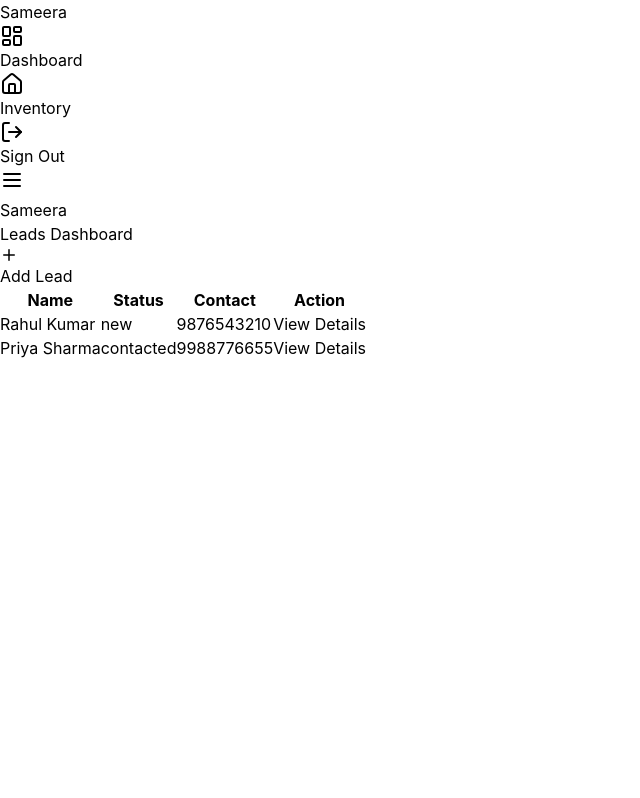
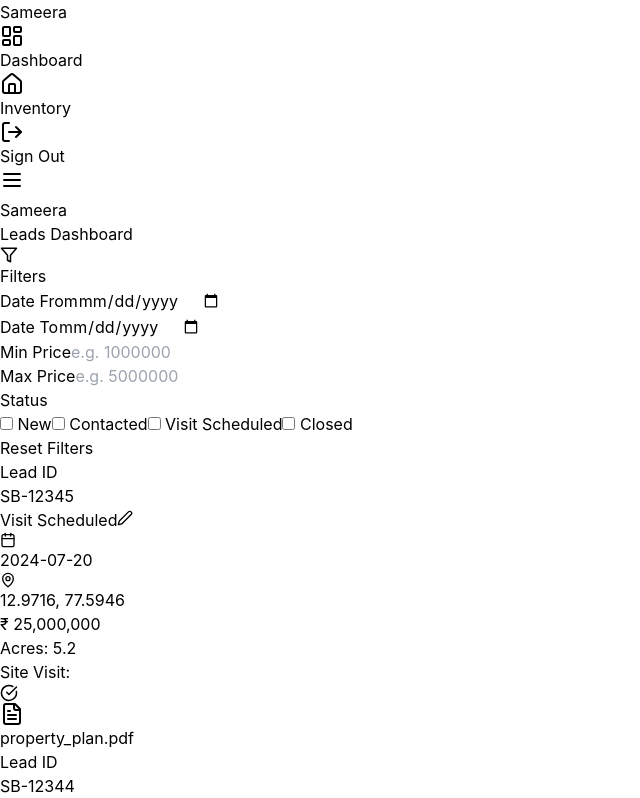
Before and after one commit to sammetauniverse/sameera-broker-frontend, a React (Vite) app: page /leads in a window 1280 px wide. Shown: the top 798 px of the page, without its empty margins (0-640 px from the left). Built offline with nearby package versions, Linux system fonts and the light colour scheme; sample sign-in values are in the browser's storage.

Commit message:
Match UI exactly to provided screenshots

```diff
--- a/src/components/AddLeadModal.jsx
+++ b/src/components/AddLeadModal.jsx
@@ -1,117 +1,154 @@
 import { useState } from 'react';
-import { X, Save } from 'lucide-react';
+import { X, Upload, Calendar } from 'lucide-react';
 
 export default function AddLeadModal({ isOpen, onClose, onSave }) {
   const [formData, setFormData] = useState({
-    name: '',
-    phone: '',
-    email: '',
-    location: '',
-    status: 'new'
+    date: new Date().toISOString().split('T')[0],
+    status: 'New',
+    lat: '',
+    lng: '',
+    acres: '',
+    price: '',
+    visitScheduled: false
   });
 
   if (!isOpen) return null;
 
   const handleSubmit = (e) => {
     e.preventDefault();
-    // Create a simulated lead object
-    const newLead = {
-      id: Date.now(), // Generate a unique fake ID
-      ...formData
-    };
-    onSave(newLead); // Send data back to parent
+    onSave({ id: Date.now(), ...formData });
     onClose();
-    setFormData({ name: '', phone: '', email: '', location: '', status: 'new' }); // Reset form
   };
 
   return (
-    <div className="fixed inset-0 bg-black/50 flex items-center justify-center z-50 backdrop-blur-sm">
-      <div className="bg-white rounded-2xl w-full max-w-lg mx-4 shadow-2xl animate-in fade-in zoom-in duration-200">
+    <div className="fixed inset-0 bg-black/40 flex items-center justify-center z-50 backdrop-blur-sm p-4">
+      <div className="bg-white rounded-2xl w-full max-w-3xl shadow-2xl animate-in zoom-in-95 duration-200">
+
+        {/* Header */}
         <div className="flex justify-between items-center p-6 border-b border-gray-100">
-          <h2 className="text-xl font-bold text-gray-900">Add New Lead</h2>
-          <button onClick={onClose} className="text-gray-400 hover:text-gray-600 transition-colors">
+          <h2 className="text-xl font-bold text-gray-900">Submit New Lead</h2>
+          <button onClick={onClose} className="text-gray-400 hover:text-gray-600">
             <X size={24} />
           </button>
         </div>
 
-        <form onSubmit={handleSubmit} className="p-6 space-y-4">
-          <div className="grid grid-cols-2 gap-4">
+        <form onSubmit={handleSubmit} className="p-8">
+          <div className="grid grid-cols-1 md:grid-cols-2 gap-6 mb-6">
+            {/* Date */}
             <div>
-              <label className="block text-sm font-medium text-gray-700 mb-1">Full Name</label>
+              <label className="block text-xs font-bold text-gray-500 uppercase mb-1">Date</label>
+              <div className="relative">
+                <input
+                  type="date"
+                  className="w-full px-4 py-2.5 border border-gray-200 rounded-lg focus:ring-2 focus:ring-indigo-500 focus:outline-none text-gray-700"
+                  value={formData.date}
+                  onChange={e => setFormData({...formData, date: e.target.value})}
+                />
+                <Calendar className="absolute right-3 top-2.5 text-gray-400 pointer-events-none" size={18} />
+              </div>
+            </div>
+
+            {/* Status */}
+            <div>
+              <label className="block text-xs font-bold text-gray-500 uppercase mb-1">Status</label>
+              <select
+                className="w-full px-4 py-2.5 border border-gray-200 rounded-lg focus:ring-2 focus:ring-indigo-500 focus:outline-none bg-white text-gray-700"
+                value={formData.status}
+                onChange={e => setFormData({...formData, status: e.target.value})}
+              >
+                <option>New</option>
+                <option>Contacted</option>
+                <option>Visit Scheduled</option>
+                <option>Closed</option>
+              </select>
+            </div>
+
+            {/* Location Lat */}
+            <div>
+              <label className="block text-xs font-bold text-gray-500 uppercase mb-1">Location Latitude</label>
               <input
-                required
-                className="w-full px-4 py-2 border border-gray-200 rounded-lg focus:ring-2 focus:ring-indigo-500 focus:outline-none"
-                value={formData.name}
-                onChange={e => setFormData({...formData, name: e.target.value})}
-                placeholder="Enter name"
+                type="text"
+                placeholder="e.g., 12.9716"
+                className="w-full px-4 py-2.5 border border-gray-200 rounded-lg focus:ring-2 focus:ring-indigo-500 focus:outline-none"
+                value={formData.lat}
+                onChange={e => setFormData({...formData, lat: e.target.value})}
               />
             </div>
+
+            {/* Location Lng */}
             <div>
-              <label className="block text-sm font-medium text-gray-700 mb-1">Phone</label>
+              <label className="block text-xs font-bold text-gray-500 uppercase mb-1">Location Longitude</label>
               <input
-                required
-                className="w-full px-4 py-2 border border-gray-200 rounded-lg focus:ring-2 focus:ring-indigo-500 focus:outline-none"
-                value={formData.phone}
-                onChange={e => setFormData({...formData, phone: e.target.value})}
-                placeholder="98765..."
+                type="text"
+                placeholder="e.g., 77.5946"
+                className="w-full px-4 py-2.5 border border-gray-200 rounded-lg focus:ring-2 focus:ring-indigo-500 focus:outline-none"
+                value={formData.lng}
+                onChange={e => setFormData({...formData, lng: e.target.value})}
+              />
+            </div>
+
+            {/* Acres */}
+            <div>
+              <label className="block text-xs font-bold text-gray-500 uppercase mb-1">Land (Acres)</label>
+              <input
+                type="number"
+                placeholder="e.g., 5.2"
+                className="w-full px-4 py-2.5 border border-gray-200 rounded-lg focus:ring-2 focus:ring-indigo-500 focus:outline-none"
+                value={formData.acres}
+                onChange={e => setFormData({...formData, acres: e.target.value})}
+              />
+            </div>
+
+            {/* Price */}
+            <div>
+              <label className="block text-xs font-bold text-gray-500 uppercase mb-1">Price (INR)</label>
+              <input
+                type="number"
+                placeholder="e.g., 25000000"
+                className="w-full px-4 py-2.5 border border-gray-200 rounded-lg focus:ring-2 focus:ring-indigo-500 focus:outline-none"
+                value={formData.price}
+                onChange={e => setFormData({...formData, price: e.target.value})}
               />
             </div>
           </div>
 
-          <div>
-            <label className="block text-sm font-medium text-gray-700 mb-1">Email</label>
+          {/* Checkbox */}
+          <div className="mb-8 flex items-center gap-2">
             <input
-              type="email"
-              className="w-full px-4 py-2 border border-gray-200 rounded-lg focus:ring-2 focus:ring-indigo-500 focus:outline-none"
-              value={formData.email}
-              onChange={e => setFormData({...formData, email: e.target.value})}
-              placeholder="client@example.com"
+              type="checkbox"
+              id="siteVisit"
+              className="w-4 h-4 text-indigo-600 rounded border-gray-300 focus:ring-indigo-500"
+              checked={formData.visitScheduled}
+              onChange={e => setFormData({...formData, visitScheduled: e.target.checked})}
             />
+            <label htmlFor="siteVisit" className="text-sm text-gray-700">Site Visit Scheduled</label>
           </div>
 
-          <div className="grid grid-cols-2 gap-4">
-            <div>
-              <label className="block text-sm font-medium text-gray-700 mb-1">Location</label>
-              <select
-                required
-                className="w-full px-4 py-2 border border-gray-200 rounded-lg focus:ring-2 focus:ring-indigo-500 focus:outline-none"
-                value={formData.location}
-                onChange={e => setFormData({...formData, location: e.target.value})}
-              >
-                <option value="">Select City</option>
-                <option value="Bangalore">Bangalore</option>
-                <option value="Chennai">Chennai</option>
-                <option value="Mumbai">Mumbai</option>
-                <option value="Hyderabad">Hyderabad</option>
-              </select>
-            </div>
-            <div>
-              <label className="block text-sm font-medium text-gray-700 mb-1">Status</label>
-              <select
-                className="w-full px-4 py-2 border border-gray-200 rounded-lg focus:ring-2 focus:ring-indigo-500 focus:outline-none"
-                value={formData.status}
-                onChange={e => setFormData({...formData, status: e.target.value})}
-              >
-                <option value="new">New</option>
-                <option value="contacted">Contacted</option>
-                <option value="closed">Closed</option>
-              </select>
+          {/* Upload Area */}
+          <div className="mb-8">
+            <label className="block text-xs font-bold text-gray-500 uppercase mb-2">Upload Files (Photos, Videos, Docs)</label>
+            <div className="border-2 border-dashed border-gray-300 rounded-xl p-8 text-center hover:bg-gray-50 transition-colors cursor-pointer group">
+              <div className="w-12 h-12 bg-gray-100 rounded-lg flex items-center justify-center mx-auto mb-3 group-hover:bg-indigo-50 text-gray-400 group-hover:text-indigo-500 transition-colors">
+                <Upload size={24} />
+              </div>
+              <p className="text-indigo-600 font-medium text-sm">Upload files <span className="text-gray-500 font-normal">or drag and drop</span></p>
             </div>
           </div>
 
-          <div className="pt-4 flex gap-3">
+          {/* Footer Buttons */}
+          <div className="flex justify-end gap-3 pt-2">
             <button
               type="button"
               onClick={onClose}
-              className="flex-1 px-4 py-2.5 border border-gray-300 text-gray-700 rounded-xl font-medium hover:bg-gray-50"
+              className="px-6 py-2.5 border border-gray-200 text-gray-700 font-medium rounded-lg hover:bg-gray-50 transition-colors"
             >
               Cancel
             </button>
             <button
               type="submit"
-              className="flex-1 px-4 py-2.5 bg-indigo-600 text-white rounded-xl font-medium hover:bg-indigo-700 flex items-center justify-center gap-2"
+              className="px-6 py-2.5 bg-indigo-600 text-white font-medium rounded-lg hover:bg-indigo-700 transition-colors shadow-sm"
             >
-              <Save size={18} /> Save Lead
+              Add Lead
             </button>
           </div>
         </form>
--- a/src/pages/Leads.jsx
+++ b/src/pages/Leads.jsx
@@ -1,120 +1,150 @@
 import { useState } from 'react';
 import Layout from '../components/Layout';
 import AddLeadModal from '../components/AddLeadModal';
-import { Plus, Phone, MapPin, Search, Filter, X, FileText, MessageSquare, Upload } from 'lucide-react';
+import { Filter, MapPin, Calendar, FileText, CheckCircle, Edit2 } from 'lucide-react';
 
 export default function Leads() {
-  // --- STATE ---
   const [leads, setLeads] = useState([
-    { id: 1, name: "Rahul Kumar", phone: "9876543210", location: "Bangalore", status: "new", email: "rahul@example.com", comments: ["Called yesterday, interested in 2BHK"], docs: [] },
-    { id: 2, name: "Priya Sharma", phone: "9988776655", location: "Chennai", status: "contacted", email: "priya@test.com", comments: [], docs: [] },
+    {
+      id: "SB-12345",
+      date: "2024-07-20",
+      lat: "12.9716",
+      lng: "77.5946",
+      price: "25000000",
+      acres: "5.2",
+      status: "Visit Scheduled",
+      visitDone: true
+    },
+    {
+      id: "SB-12344",
+      date: "2024-07-18",
+      lat: "12.9345",
+      lng: "77.6244",
+      price: "50000000",
+      acres: "10",
+      status: "Contacted",
+      visitDone: false
+    }
   ]);
 
-  const [isAddModalOpen, setIsAddModalOpen] = useState(false);
-  const [selectedLead, setSelectedLead] = useState(null); // For Details Modal
-  const [newComment, setNewComment] = useState("");
+  const [isModalOpen, setIsModalOpen] = useState(false);
 
-  const handleSaveLead = (newLead) => setLeads([{...newLead, comments: [], docs: []}, ...leads]);
-
-  const addComment = () => {
-    if (!newComment.trim()) return;
-    const updatedLead = { ...selectedLead, comments: [...selectedLead.comments, newComment] };
-    updateLeadInList(updatedLead);
-    setNewComment("");
+  const handleSaveLead = (newLead) => {
+    setLeads([{ ...newLead, id: `SB-${Math.floor(10000 + Math.random() * 90000)}` }, ...leads]);
   };
 
-  const handleFileUpload = (e) => {
-    const file = e.target.files[0];
-    if (file) {
-      const updatedLead = { ...selectedLead, docs: [...selectedLead.docs, file.name] };
-      updateLeadInList(updatedLead);
-    }
+  const getStatusBadge = (status) => {
+    const styles = {
+      'New': 'bg-blue-50 text-blue-700',
+      'Contacted': 'bg-yellow-50 text-yellow-700',
+      'Visit Scheduled': 'bg-purple-50 text-purple-700',
+      'Closed': 'bg-green-50 text-green-700'
     };
-
-  const updateLeadInList = (updatedLead) => {
-    setSelectedLead(updatedLead);
-    setLeads(leads.map(l => l.id === updatedLead.id ? updatedLead : l));
+    return (
+      <span className={`px-3 py-1 rounded-full text-xs font-bold ${styles[status] || 'bg-gray-100'}`}>
+        {status}
+      </span>
+    );
   };
 
   return (
     <Layout>
-      <div className="max-w-7xl mx-auto">
-        <div className="flex justify-between items-center mb-6">
-          <h1 className="text-3xl font-bold text-gray-900">Leads Dashboard</h1>
-          <button onClick={() => setIsAddModalOpen(true)} className="bg-indigo-600 text-white px-5 py-2.5 rounded-xl font-medium flex gap-2 items-center">
-            <Plus size={18} /> Add Lead
-          </button>
+      <div className="max-w-6xl mx-auto space-y-6">
+        <h1 className="text-2xl font-bold text-gray-900">Leads Dashboard</h1>
+
+        {/* Filters Card */}
+        <div className="bg-white p-6 rounded-xl border border-gray-100 shadow-sm">
+          <div className="flex items-center gap-2 mb-6 text-gray-800 font-bold">
+            <Filter size={18} /> Filters
           </div>
 
-        {/* LEADS TABLE */}
-        <div className="bg-white border rounded-2xl overflow-hidden shadow-sm">
-          <table className="w-full text-left">
-            <thead className="bg-gray-50 border-b">
-              <tr><th className="p-4">Name</th><th className="p-4">Status</th><th className="p-4">Contact</th><th className="p-4">Action</th></tr>
-            </thead>
-            <tbody className="divide-y">
-              {leads.map(lead => (
-                <tr key={lead.id} className="hover:bg-gray-50">
-                  <td className="p-4 font-medium text-gray-900">{lead.name}</td>
-                  <td className="p-4"><span className="bg-blue-50 text-blue-700 px-2 py-1 rounded text-xs font-bold uppercase">{lead.status}</span></td>
-                  <td className="p-4 text-sm text-gray-500">{lead.phone}</td>
-                  <td className="p-4">
-                    <button onClick={() => setSelectedLead(lead)} className="text-indigo-600 hover:text-indigo-800 font-medium text-sm">View Details</button>
-                  </td>
-                </tr>
-              ))}
-            </tbody>
-          </table>
+          <div className="grid grid-cols-1 md:grid-cols-4 gap-6 mb-6">
+            <div>
+              <label className="block text-xs font-bold text-gray-500 mb-1">Date From</label>
+              <input type="date" className="w-full p-2 border border-gray-200 rounded text-sm" />
             </div>
-
-        {/* LEAD DETAILS MODAL (Comments & Docs) */}
-        {selectedLead && (
-          <div className="fixed inset-0 bg-black/50 flex items-center justify-center z-50 backdrop-blur-sm p-4">
-            <div className="bg-white rounded-2xl w-full max-w-2xl h-[80vh] flex flex-col shadow-2xl overflow-hidden">
-              <div className="p-6 border-b flex justify-between items-center bg-gray-50">
             <div>
-                  <h2 className="text-xl font-bold text-gray-900">{selectedLead.name}</h2>
-                  <p className="text-sm text-gray-500 flex items-center gap-2 mt-1"><Phone size={14}/> {selectedLead.phone} • <MapPin size={14}/> {selectedLead.location}</p>
+              <label className="block text-xs font-bold text-gray-500 mb-1">Date To</label>
+              <input type="date" className="w-full p-2 border border-gray-200 rounded text-sm" />
             </div>
-                <button onClick={() => setSelectedLead(null)} className="p-2 hover:bg-gray-200 rounded-full"><X size={20}/></button>
+            <div>
+              <label className="block text-xs font-bold text-gray-500 mb-1">Min Price</label>
+              <input type="number" placeholder="e.g. 1000000" className="w-full p-2 border border-gray-200 rounded text-sm" />
             </div>
-
-              <div className="flex-1 overflow-y-auto p-6 space-y-8">
-                {/* COMMENTS SECTION */}
             <div>
-                  <h3 className="font-bold text-gray-900 mb-3 flex items-center gap-2"><MessageSquare size={18}/> Comments / Notes</h3>
-                  <div className="bg-gray-50 p-4 rounded-xl border space-y-3 mb-3">
-                    {selectedLead.comments.length === 0 ? <p className="text-sm text-gray-400 italic">No comments yet.</p> :
-                      selectedLead.comments.map((c, i) => <div key={i} className="bg-white p-3 rounded border text-sm text-gray-700">{c}</div>)
-                    }
-                  </div>
-                  <div className="flex gap-2">
-                    <input className="flex-1 border rounded-lg px-3 py-2 text-sm" placeholder="Add note..." value={newComment} onChange={e => setNewComment(e.target.value)} />
-                    <button onClick={addComment} className="bg-indigo-600 text-white px-4 py-2 rounded-lg text-sm font-medium">Add</button>
+              <label className="block text-xs font-bold text-gray-500 mb-1">Max Price</label>
+              <input type="number" placeholder="e.g. 5000000" className="w-full p-2 border border-gray-200 rounded text-sm" />
             </div>
           </div>
 
-                {/* DOCUMENTS SECTION */}
+          <div className="grid grid-cols-1 md:grid-cols-2 gap-6 items-end">
             <div>
-                  <h3 className="font-bold text-gray-900 mb-3 flex items-center gap-2"><FileText size={18}/> Documents</h3>
-                  <div className="grid grid-cols-2 gap-3 mb-3">
-                    {selectedLead.docs.map((doc, i) => (
-                      <div key={i} className="p-3 border rounded-lg flex items-center gap-2 bg-blue-50 text-blue-700 text-sm truncate">
-                        <FileText size={16}/> {doc}
+              <label className="block text-xs font-bold text-gray-500 mb-2">Status</label>
+              <div className="flex gap-4 text-sm text-gray-600">
+                <label className="flex items-center gap-2"><input type="checkbox" className="rounded" /> New</label>
+                <label className="flex items-center gap-2"><input type="checkbox" className="rounded" /> Contacted</label>
+                <label className="flex items-center gap-2"><input type="checkbox" className="rounded" /> Visit Scheduled</label>
+                <label className="flex items-center gap-2"><input type="checkbox" className="rounded" /> Closed</label>
+              </div>
+            </div>
+            <div className="flex justify-end">
+              <button className="bg-gray-800 text-white px-4 py-2 rounded text-sm font-medium hover:bg-gray-900">
+                Reset Filters
+              </button>
+            </div>
+          </div>
+        </div>
+
+        {/* Lead Cards List */}
+        <div className="space-y-4">
+          {leads.map((lead) => (
+            <div key={lead.id} className="bg-white p-6 rounded-xl border border-gray-100 shadow-sm hover:shadow-md transition-shadow">
+              <div className="flex justify-between items-start mb-4">
+                <div>
+                  <span className="text-xs text-gray-500 font-medium">Lead ID</span>
+                  <h3 className="text-lg font-bold text-gray-900">{lead.id}</h3>
+                </div>
+                <div className="flex items-center gap-3">
+                  {getStatusBadge(lead.status)}
+                  <button className="text-gray-400 hover:text-indigo-600"><Edit2 size={16} /></button>
+                </div>
+              </div>
+
+              <div className="grid grid-cols-2 md:grid-cols-4 gap-6 py-4 border-t border-b border-gray-50 mb-4 text-sm">
+                <div className="flex items-center gap-2 text-gray-600">
+                  <Calendar size={16} className="text-indigo-500" />
+                  {lead.date}
+                </div>
+                <div className="flex items-center gap-2 text-gray-600">
+                  <MapPin size={16} className="text-indigo-500" />
+                  {lead.lat}, {lead.lng}
+                </div>
+                <div className="text-gray-900 font-medium">
+                  ₹ {Number(lead.price).toLocaleString()}
+                </div>
+                <div className="text-gray-900 font-medium">
+                  Acres: {lead.acres}
+                </div>
+              </div>
+
+              <div className="flex items-center gap-2 mb-4">
+                <span className="text-sm font-bold text-gray-700">Site Visit:</span>
+                {lead.visitDone ? <CheckCircle size={18} className="text-green-500" /> : <span className="text-xs text-gray-400">Not done</span>}
+              </div>
+
+              <div className="bg-gray-50 p-4 rounded-lg w-48 border border-gray-100 flex flex-col items-center text-center">
+                <FileText size={24} className="text-gray-400 mb-2" />
+                <span className="text-xs text-gray-500 truncate w-full">property_plan.pdf</span>
+              </div>
             </div>
           ))}
         </div>
-                  <label className="cursor-pointer inline-flex items-center gap-2 px-4 py-2 border border-gray-300 rounded-lg hover:bg-gray-50 text-sm font-medium">
-                    <Upload size={16}/> Upload Document
-                    <input type="file" className="hidden" onChange={handleFileUpload} />
-                  </label>
-                </div>
-              </div>
-            </div>
-          </div>
-        )}
 
-        <AddLeadModal isOpen={isAddModalOpen} onClose={() => setIsAddModalOpen(false)} onSave={handleSaveLead} />
+        <AddLeadModal
+          isOpen={isModalOpen}
+          onClose={() => setIsModalOpen(false)}
+          onSave={handleSaveLead}
+        />
       </div>
     </Layout>
   );
```
Also changed, not shown: src/pages/Profile.jsx (+35 -87 lines). Lines whose indentation alone changed are shown as unchanged.
